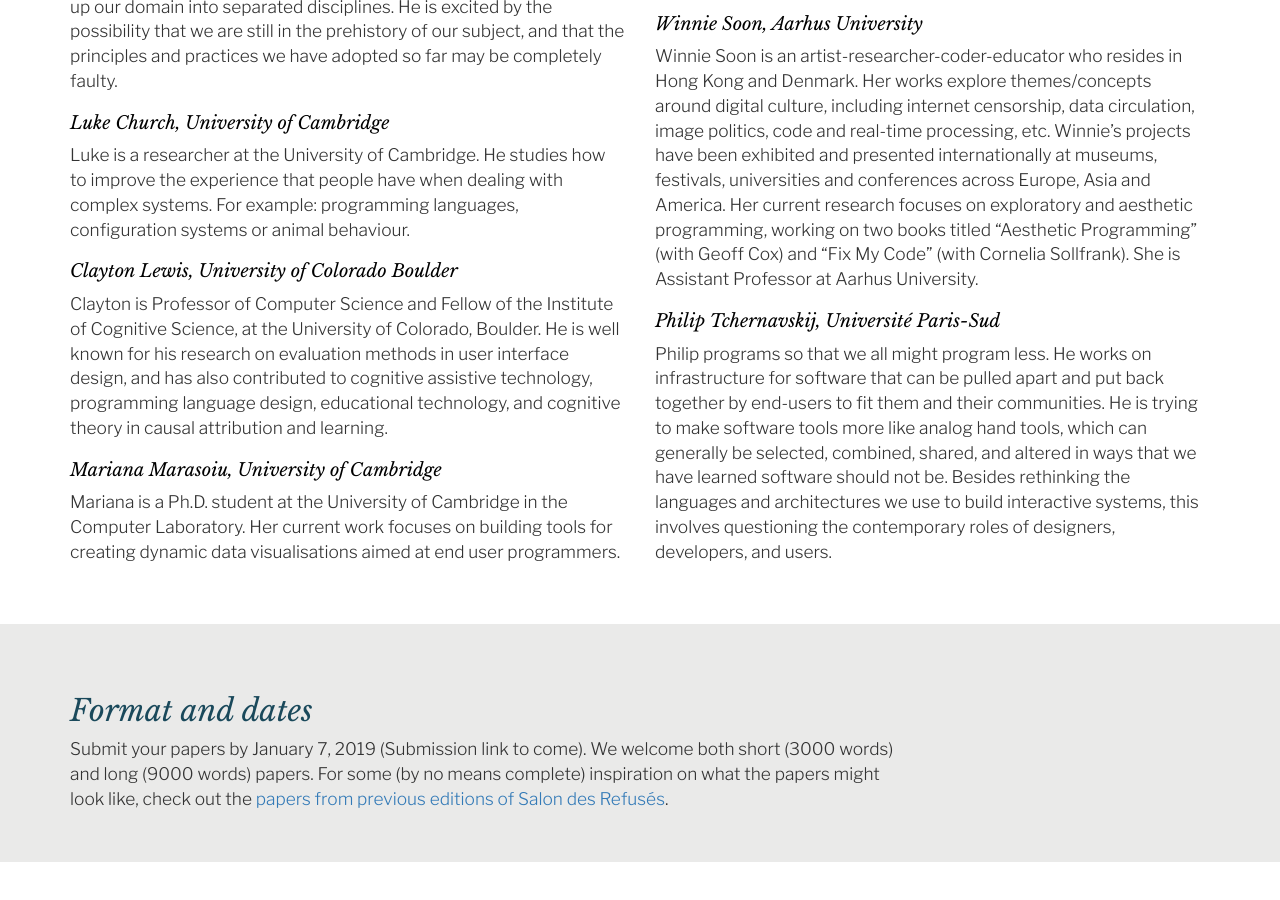
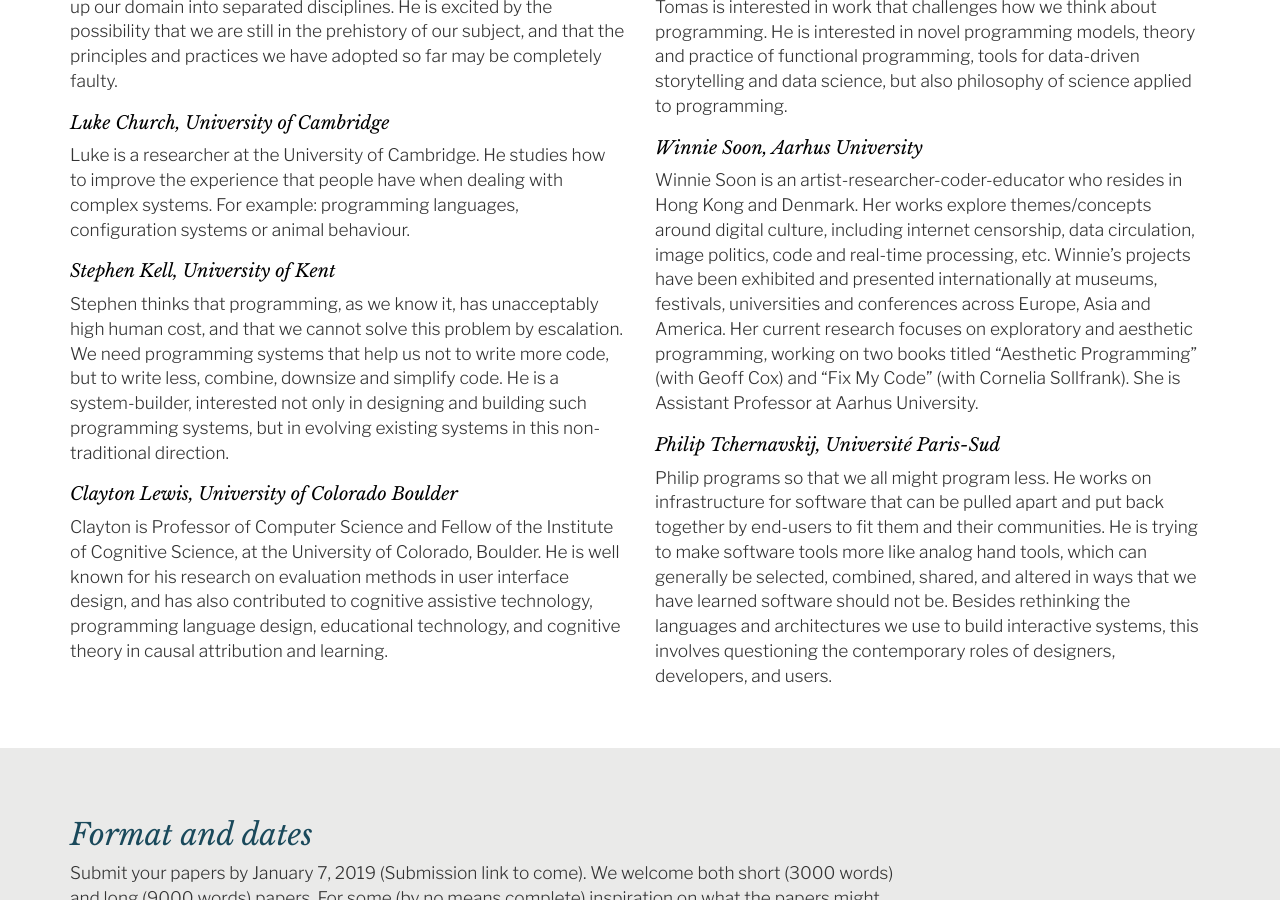
Before and after one commit to shift-society/salon, a Jekyll site: the page built from call-for-papers/index.md, in a window 1280 px wide and 900 px high, scrolled down 2510 px. Built offline with Jekyll 4.4.1, drawn with Linux system fonts in a browser that asks for light colours; nearby versions of some CDN libraries.

Commit message:
Add Stephen Kell to the PC.

```diff
--- a/call-for-papers/index.md
+++ b/call-for-papers/index.md
@@ -141,17 +141,22 @@
 people have when dealing with complex systems. For example: programming languages, configuration
 systems or animal behaviour.
 
+#### Stephen Kell, University of Kent
+Stephen thinks that programming, as we know it, has unacceptably high human cost, and that we cannot solve this problem by escalation.
+We need programming systems that help us not to write more code, but to write less, combine, downsize and simplify code.
+He is a system-builder, interested not only in designing and building such programming systems, but in evolving existing systems in this non-traditional direction.
+
 #### Clayton Lewis, University of Colorado Boulder
 Clayton is Professor of Computer Science and Fellow of the Institute of Cognitive Science, at the University of Colorado, Boulder.
 He is well known for his research on evaluation methods in user interface design, and has also contributed to cognitive assistive technology, programming language design, educational technology, and cognitive theory in causal attribution and learning.
+
+</div>
+<div class="col-md-6" markdown="1">
 
 #### Mariana Marasoiu, University of Cambridge
 Mariana is a Ph.D. student at the University of Cambridge in the Computer Laboratory.
 Her current work focuses on building tools for creating dynamic data visualisations
 aimed at end user programmers.
-
-</div>
-<div class="col-md-6" markdown="1">
 
 #### Tomas Petricek, Alan Turing Institute
 Tomas is interested in work that challenges how we think about programming. He is interested in
```
